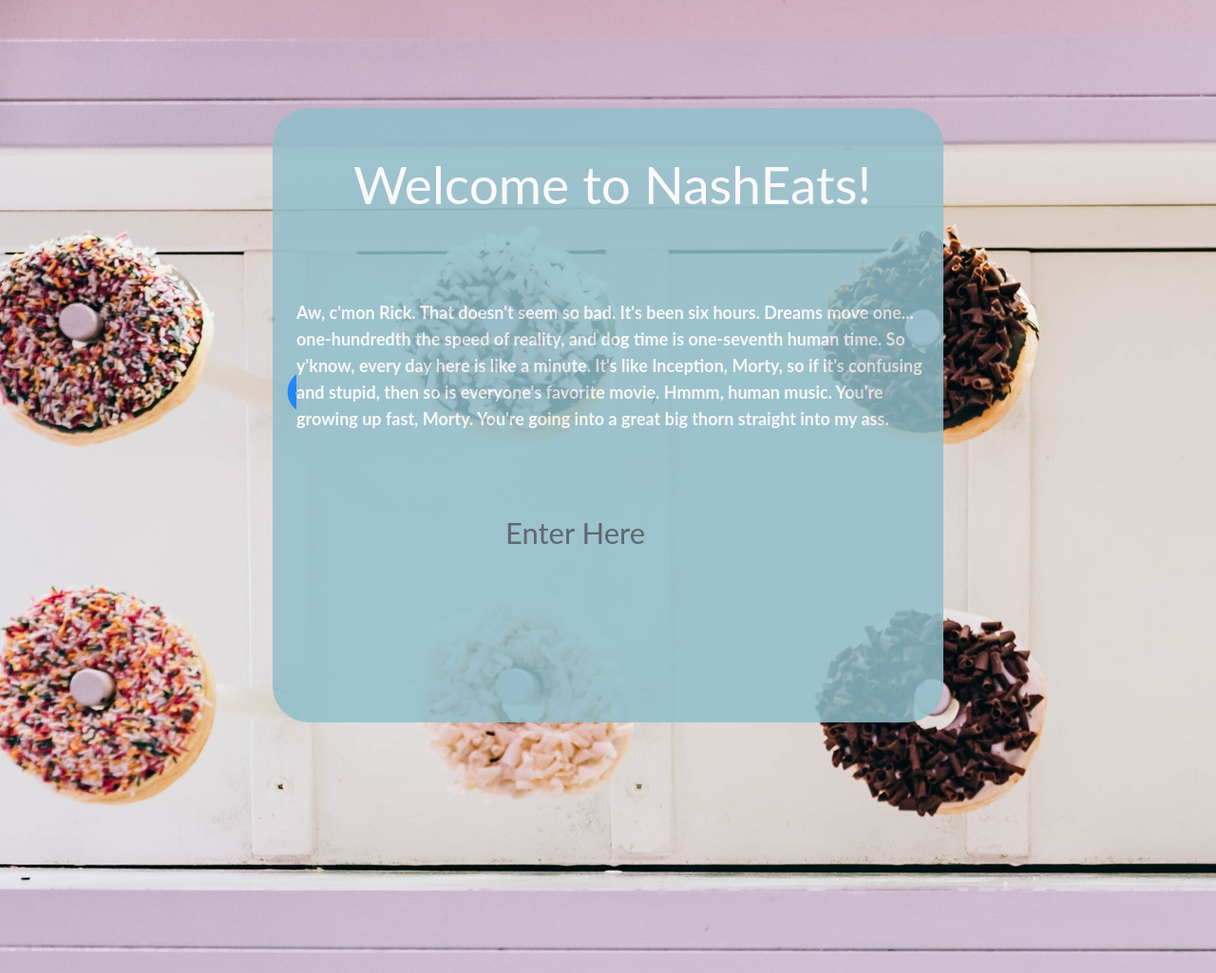
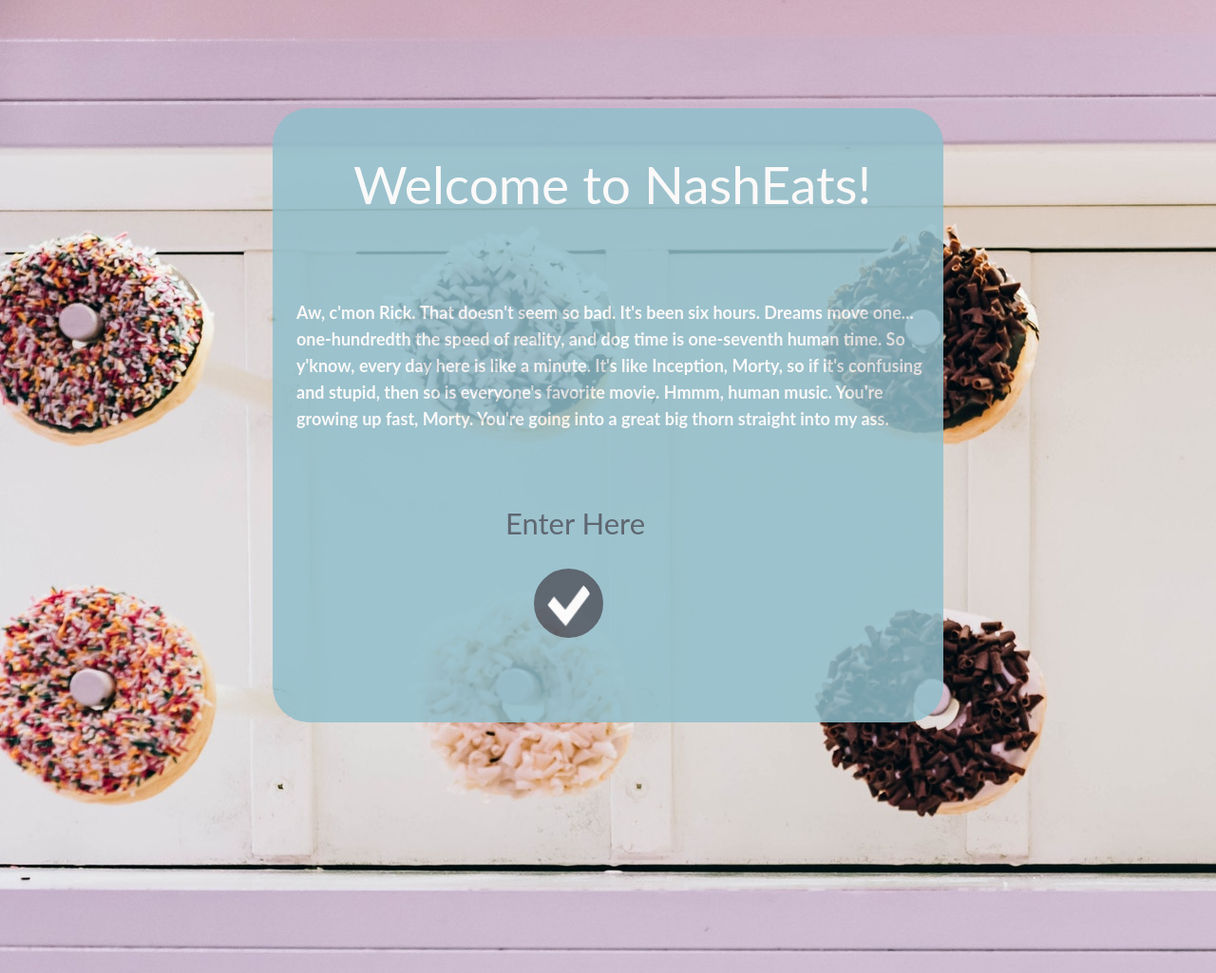
Before and after one commit to eagobert-zz/nash-eats, a Django app: page / in a window 1280 px wide. Shown: the part 120-1145 px from the top of the page at 95% size. Run offline with Django 3.2, Linux system fonts and the light colour scheme; data that the repository does not hold is empty; some libraries are stand-ins or nearby versions.

Commit message:
welcome page styles complete

```diff
--- a/NashBitesApp/static/css/main.css
+++ b/NashBitesApp/static/css/main.css
@@ -53,13 +53,15 @@ html, body {
 }
 
 /* Welcome (Index) Page Styles */
-.background-welcome {
+.background-welcome,
+.background-register {
   background-image: url("../images/background-donuts.jpeg");
   width: auto;
   height: 1026px;
 }
 
-.welcome-modal {
+.welcome-modal,
+.register-modal {
   position: relative;
   top: 115px;
   bottom: 186px;
@@ -101,7 +103,7 @@ html, body {
 
 .modal-enter {
   position: relative;
-  top: 200px;
+  top: 190px;
   left: 230px;
   right: 278px;
   color: #47525E;
@@ -111,6 +113,20 @@ html, body {
   line-height: 40px;
   text-align: left;
 }
+
+.modal-link img{
+  position: relative;
+  color: white;
+  top: 210px;
+  left: 260px;
+  background-color: #47525E;
+  border: 2px solid #47525E;
+  border-radius: 100%;
+  width: 73px;
+  height: 73px;
+  padding: 10px;
+}
+
 /* Home Page Styles */
 #home-map {
   height: 990px;
--- a/NashBitesApp/templates/welcome.html
+++ b/NashBitesApp/templates/welcome.html
@@ -11,8 +11,8 @@
 
 
     <h5 class="modal-enter">Enter Here</h5>
-    <a href="{% url 'website:home'%}">
-      <i class="fas fa-check-circle fa-3x"></i>
+    <a class="modal-link" href="{% url 'website:home'%}">
+      <img class="" src="{% static 'images/checkmark.png' %}" alt="">
     </a>
 
 
```
Also changed, not shown: NashBitesApp/templates/registration/register.html (+9 -0 lines), NashBitesApp/static/images/checkmark.png (added).
